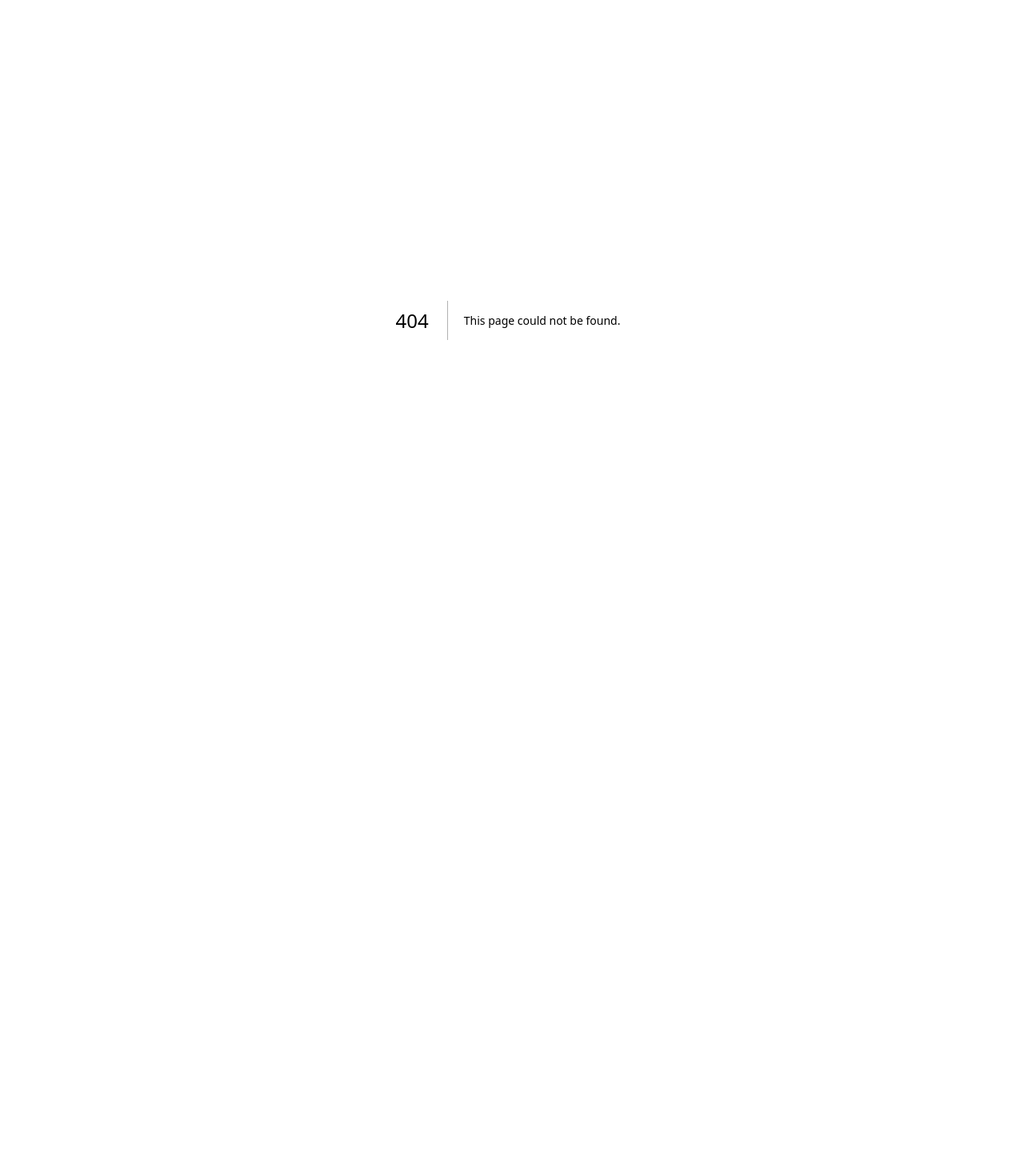
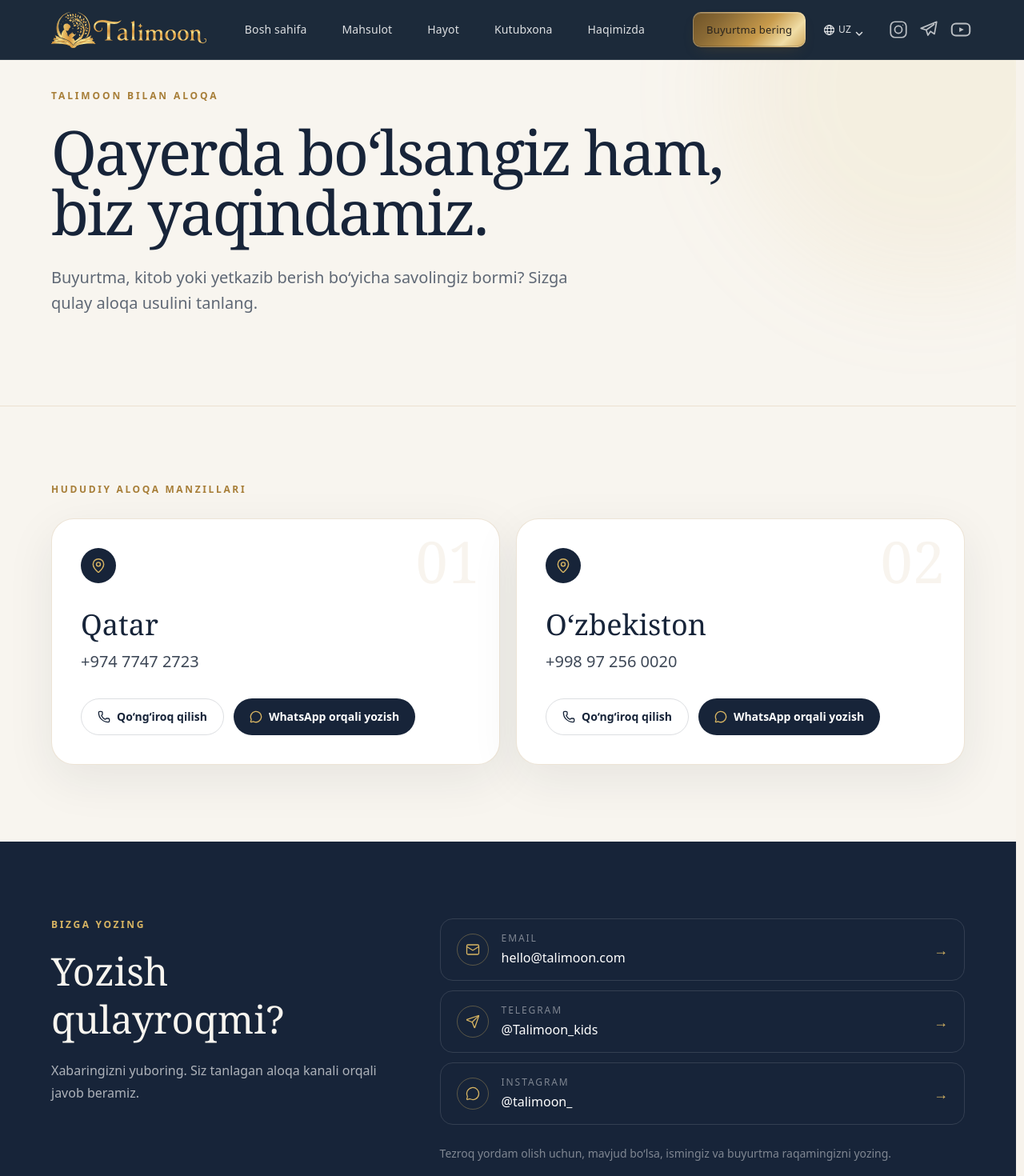
Before and after one commit to sher3343sh-art/talimoon-web, a Next.js app: page /contact in a window 1280 px wide. Before the commit this address had no page. Shown: the top 1470 px of the page at 80% size. Before the commit the page ends 800 px from the top, so only its background shows below. Built offline with nearby package versions, Linux system fonts and the light colour scheme.

Commit message:
Add premium contact page

```diff
--- /dev/null
+++ b/app/contact/page.tsx
@@ -0,0 +1,19 @@
+import type { Metadata } from "next";
+import Navbar from "@/components/layout/Navbar";
+import Footer from "@/components/layout/Footer";
+import { ContactPageContent } from "@/components/contact/ContactPageContent";
+
+export const metadata: Metadata = {
+  title: "Aloqa — TALIMOON",
+  description: "TALIMOON bilan Qatar, O‘zbekiston, WhatsApp, Telegram, Instagram yoki email orqali bog‘laning.",
+};
+
+export default function ContactPage() {
+  return (
+    <>
+      <Navbar />
+      <ContactPageContent />
+      <Footer showTopCta={false} showHowItWorksLink={false} />
+    </>
+  );
+}
--- /dev/null
+++ b/components/contact/ContactPageContent.tsx
@@ -0,0 +1,127 @@
+"use client";
+
+import { Mail, MapPin, MessageCircle, Phone, Send } from "lucide-react";
+import { useT } from "@/lib/i18n/LanguageContext";
+import { CONTACT } from "@/lib/site/social";
+
+const EN = {
+  eyebrow: "CONTACT TALIMOON",
+  title: "We are close, wherever you are.",
+  intro: "Questions about an order, a book, or delivery? Choose the most convenient way to reach our team.",
+  regions: "REGIONAL CONTACTS",
+  qatar: "Qatar",
+  uzbekistan: "Uzbekistan",
+  call: "Call",
+  whatsapp: "Write on WhatsApp",
+  online: "WRITE TO US",
+  onlineTitle: "Prefer to write?",
+  onlineIntro: "Send us a message. We will respond through the channel you choose.",
+  email: "Email",
+  telegram: "Telegram",
+  instagram: "Instagram",
+  note: "For faster help, include your name and order number if you already have one.",
+};
+
+const UZ: typeof EN = {
+  eyebrow: "TALIMOON BILAN ALOQA",
+  title: "Qayerda bo‘lsangiz ham, biz yaqindamiz.",
+  intro: "Buyurtma, kitob yoki yetkazib berish bo‘yicha savolingiz bormi? Sizga qulay aloqa usulini tanlang.",
+  regions: "HUDUDIY ALOQA MANZILLARI",
+  qatar: "Qatar",
+  uzbekistan: "O‘zbekiston",
+  call: "Qo‘ng‘iroq qilish",
+  whatsapp: "WhatsApp orqali yozish",
+  online: "BIZGA YOZING",
+  onlineTitle: "Yozish qulayroqmi?",
+  onlineIntro: "Xabaringizni yuboring. Siz tanlagan aloqa kanali orqali javob beramiz.",
+  email: "Email",
+  telegram: "Telegram",
+  instagram: "Instagram",
+  note: "Tezroq yordam olish uchun, mavjud bo‘lsa, ismingiz va buyurtma raqamingizni yozing.",
+};
+
+const RU: typeof EN = {
+  eyebrow: "СВЯЗАТЬСЯ С TALIMOON",
+  title: "Мы рядом, где бы вы ни находились.",
+  intro: "Есть вопрос о заказе, книге или доставке? Выберите удобный способ связи с нашей командой.",
+  regions: "КОНТАКТЫ ПО РЕГИОНАМ",
+  qatar: "Катар",
+  uzbekistan: "Узбекистан",
+  call: "Позвонить",
+  whatsapp: "Написать в WhatsApp",
+  online: "НАПИШИТЕ НАМ",
+  onlineTitle: "Удобнее написать?",
+  onlineIntro: "Отправьте сообщение — мы ответим через выбранный вами канал.",
+  email: "Email",
+  telegram: "Telegram",
+  instagram: "Instagram",
+  note: "Чтобы мы помогли быстрее, укажите имя и номер заказа, если он уже есть.",
+};
+
+const whatsappMessage = encodeURIComponent("Assalomu alaykum, TALIMOON kitoblari haqida ma’lumot olmoqchiman.");
+
+export function ContactPageContent() {
+  const t = useT(EN, UZ, RU);
+  const regions = [
+    { name: t.qatar, number: CONTACT.qatarPhone.value, tel: CONTACT.qatarPhone.href, wa: `https://wa.me/97477472723?text=${whatsappMessage}` },
+    { name: t.uzbekistan, number: CONTACT.uzbekistanPhone.value, tel: CONTACT.uzbekistanPhone.href, wa: `https://wa.me/998972560020?text=${whatsappMessage}` },
+  ];
+  const channels = [
+    { name: t.email, value: CONTACT.email.value, href: CONTACT.email.href, icon: Mail },
+    { name: t.telegram, value: CONTACT.telegram.value, href: CONTACT.telegram.href, icon: Send },
+    { name: t.instagram, value: CONTACT.instagramDM.value, href: CONTACT.instagramDM.href, icon: MessageCircle },
+  ];
+
+  return (
+    <main className="overflow-hidden bg-[#F8F5EF] text-[#172439]">
+      <section className="relative border-b border-[#B8935B]/20 px-5 py-20 md:px-10 md:py-28 lg:px-16">
+        <div aria-hidden="true" className="absolute -right-32 -top-32 h-[30rem] w-[30rem] rounded-full bg-[#D8B563]/10 blur-3xl" />
+        <div className="relative mx-auto max-w-[1180px]">
+          <p className="font-sans text-xs font-semibold tracking-[0.24em] text-[#A77E38]">{t.eyebrow}</p>
+          <h1 className="mt-6 max-w-4xl font-serif text-[clamp(2.8rem,6vw,5.8rem)] leading-[0.98] tracking-[-0.035em]">{t.title}</h1>
+          <p className="mt-7 max-w-2xl font-sans text-lg leading-8 text-[#5F6875] md:text-xl">{t.intro}</p>
+        </div>
+      </section>
+
+      <section className="px-5 py-16 md:px-10 md:py-24 lg:px-16">
+        <div className="mx-auto max-w-[1180px]">
+          <p className="font-sans text-xs font-semibold tracking-[0.22em] text-[#A77E38]">{t.regions}</p>
+          <div className="mt-7 grid gap-5 md:grid-cols-2">
+            {regions.map((region, index) => (
+              <article key={region.name} className="group relative overflow-hidden rounded-[28px] border border-[#B8935B]/25 bg-white p-7 shadow-[0_18px_60px_rgba(23,36,57,0.08)] md:p-9">
+                <span aria-hidden="true" className="absolute right-6 top-4 font-serif text-7xl text-[#B8935B]/10">0{index + 1}</span>
+                <div className="flex h-11 w-11 items-center justify-center rounded-full bg-[#172439] text-[#D8B563]"><MapPin size={20} strokeWidth={1.7} /></div>
+                <h2 className="mt-8 font-serif text-4xl">{region.name}</h2>
+                <a href={region.tel} className="mt-3 inline-block font-sans text-xl text-[#3E4857] transition-colors hover:text-[#A77E38]">{region.number}</a>
+                <div className="mt-8 flex flex-col gap-3 sm:flex-row">
+                  <a href={region.tel} className="inline-flex items-center justify-center gap-2 rounded-full border border-[#172439]/15 px-5 py-3 font-sans text-sm font-semibold transition hover:border-[#B8935B] hover:text-[#A77E38]"><Phone size={16} />{t.call}</a>
+                  <a href={region.wa} target="_blank" rel="noopener noreferrer" className="inline-flex items-center justify-center gap-2 rounded-full bg-[#172439] px-5 py-3 font-sans text-sm font-semibold text-white transition hover:bg-[#263A54]"><MessageCircle size={16} className="text-[#D8B563]" />{t.whatsapp}</a>
+                </div>
+              </article>
+            ))}
+          </div>
+        </div>
+      </section>
+
+      <section className="bg-[#172439] px-5 py-16 text-[#F8F5EF] md:px-10 md:py-24 lg:px-16">
+        <div className="mx-auto grid max-w-[1180px] gap-12 lg:grid-cols-[0.8fr_1.2fr] lg:items-start">
+          <div>
+            <p className="font-sans text-xs font-semibold tracking-[0.22em] text-[#D8B563]">{t.online}</p>
+            <h2 className="mt-5 font-serif text-4xl leading-tight md:text-5xl">{t.onlineTitle}</h2>
+            <p className="mt-5 max-w-md font-sans text-base leading-7 text-white/65">{t.onlineIntro}</p>
+          </div>
+          <div className="grid gap-3">
+            {channels.map(({ name, value, href, icon: Icon }) => (
+              <a key={name} href={href} target={href.startsWith("https") ? "_blank" : undefined} rel={href.startsWith("https") ? "noopener noreferrer" : undefined} className="group flex items-center gap-4 rounded-2xl border border-white/12 px-5 py-4 transition hover:border-[#D8B563]/60 hover:bg-white/[0.04]">
+                <span className="flex h-10 w-10 shrink-0 items-center justify-center rounded-full border border-[#D8B563]/35 text-[#D8B563]"><Icon size={18} strokeWidth={1.7} /></span>
+                <span><span className="block font-sans text-xs uppercase tracking-[0.16em] text-white/45">{name}</span><span className="mt-1 block font-sans text-base text-white">{value}</span></span>
+                <span aria-hidden="true" className="ml-auto text-[#D8B563] transition-transform group-hover:translate-x-1">→</span>
+              </a>
+            ))}
+            <p className="pt-3 font-sans text-sm leading-6 text-white/45">{t.note}</p>
+          </div>
+        </div>
+      </section>
+    </main>
+  );
+}
```
